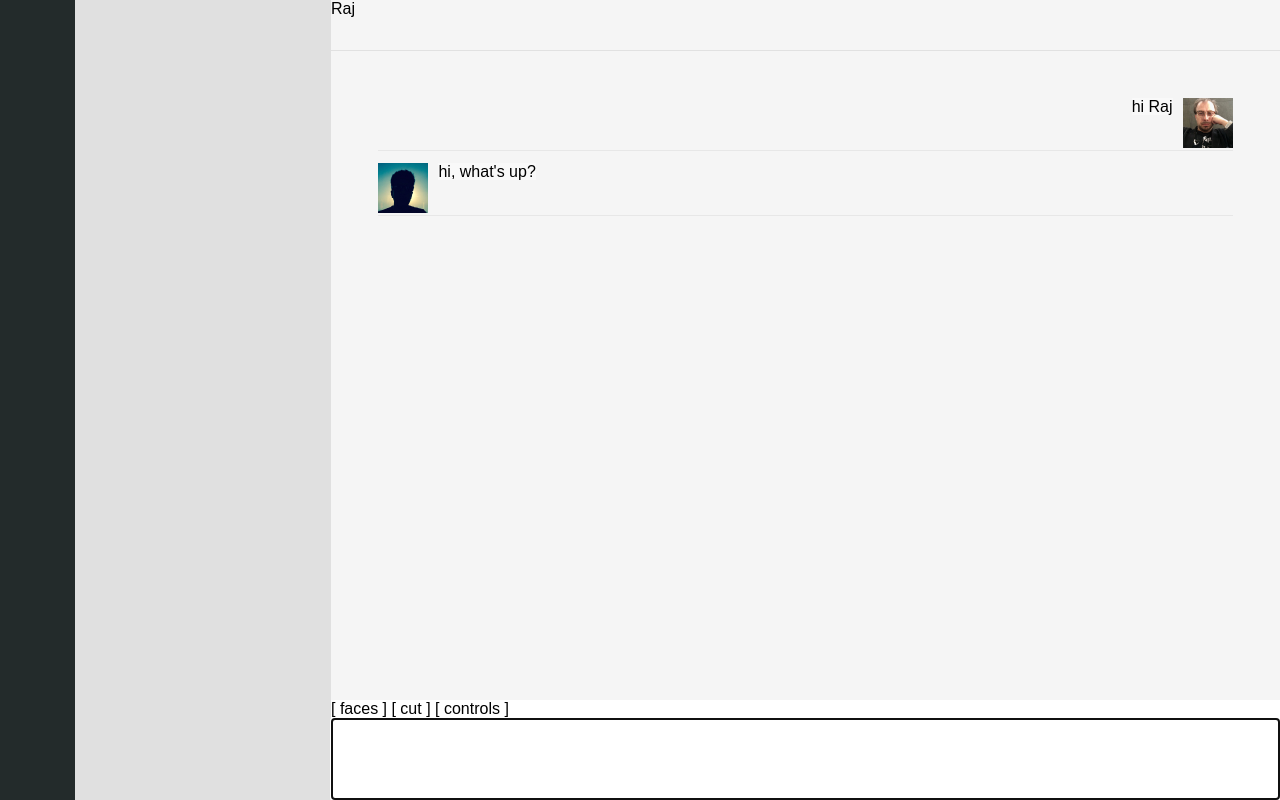
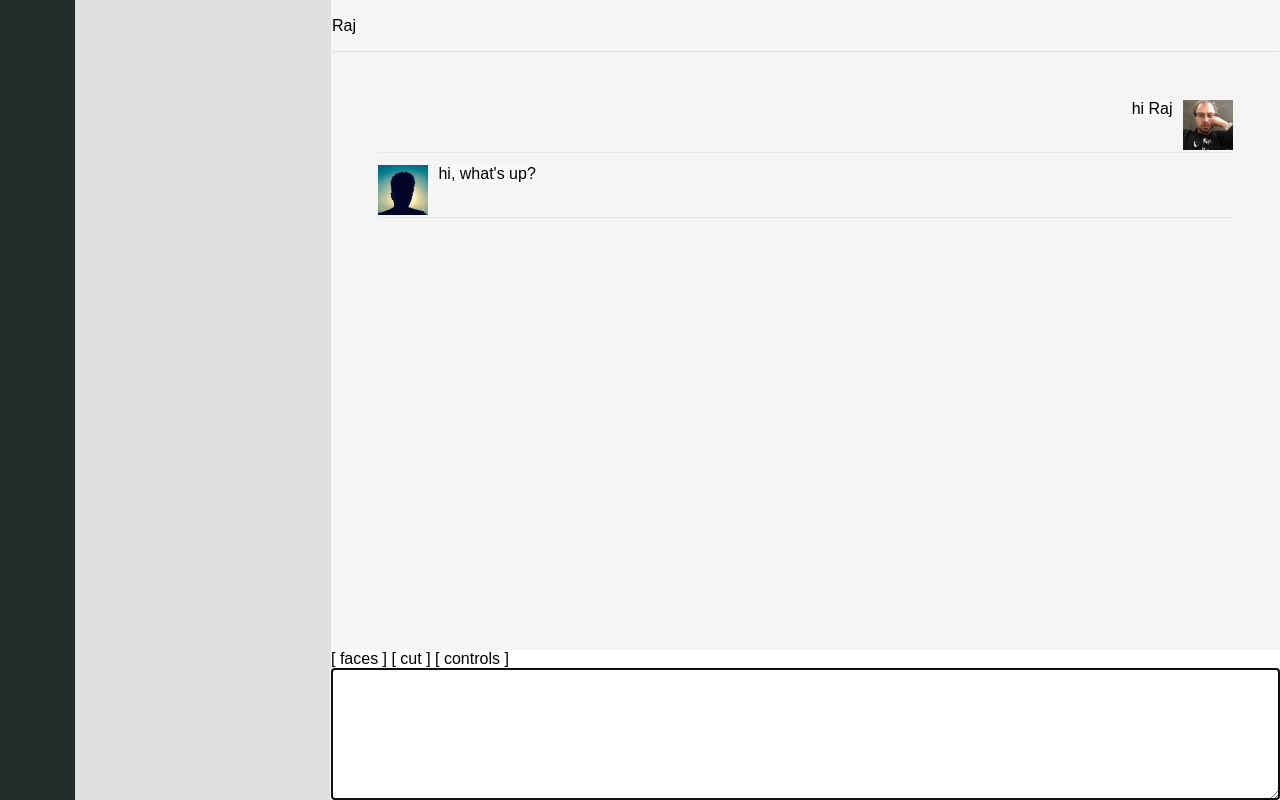
Before and after one commit to nicferrier/nichat, a website: page www/index.html in a window 1280 px wide. Drawn offline with Linux system fonts and the light colour scheme.

Commit message:
switch back to textarea for input

```diff
--- a/www/index.html
+++ b/www/index.html
@@ -21,7 +21,7 @@
         </section>
       <section class="entry">
         <section class="entry-control">[ faces ] [ cut ] [ controls ]</section>
-        <input name="chat" type="text" autofocus="1"/>
+        <textarea name="chat" autofocus="1"></textarea>
       </section>
     </article>
   </body>
--- a/www/index.js
+++ b/www/index.js
@@ -19,11 +19,12 @@ window.addEventListener("load", evt => {
 
     commsWorker.port.start();
 
-    let msgInput = document.querySelector("input[name=chat]");
+    let msgInput = document.querySelector("textarea[name=chat]");
     msgInput.addEventListener("keypress", keyEvt => {
         if (keyEvt.code == "Enter") {
             queueMessage(msgInput.value, "somechat", commsWorker.port);
             msgInput.value = "";
+            keyEvt.preventDefault();
         }
     });
 });
--- a/www/style.css
+++ b/www/style.css
@@ -30,9 +30,12 @@ body article {
 
 .chat-header {
     height: 50px;
+    line-height: 50px;
+    margin: 1px;
     flex: initial;
+    display: inline;
     border-bottom: solid 1px #E1E1E1;
-    vertical-align: center;
+    vertical-align: middle;
 }
 
 .chat {
@@ -41,7 +44,7 @@ body article {
 }
 
 .entry {
-    height: 100px;
+    height: 150px;
     flex: initial;
     flex-direction: column;
     display: flex;
@@ -53,7 +56,7 @@ body article {
     flex: initial;
 }
 
-.entry input {
+.entry textarea {
     height: 100%;
     width: 100%;
     background-color: White;
```
